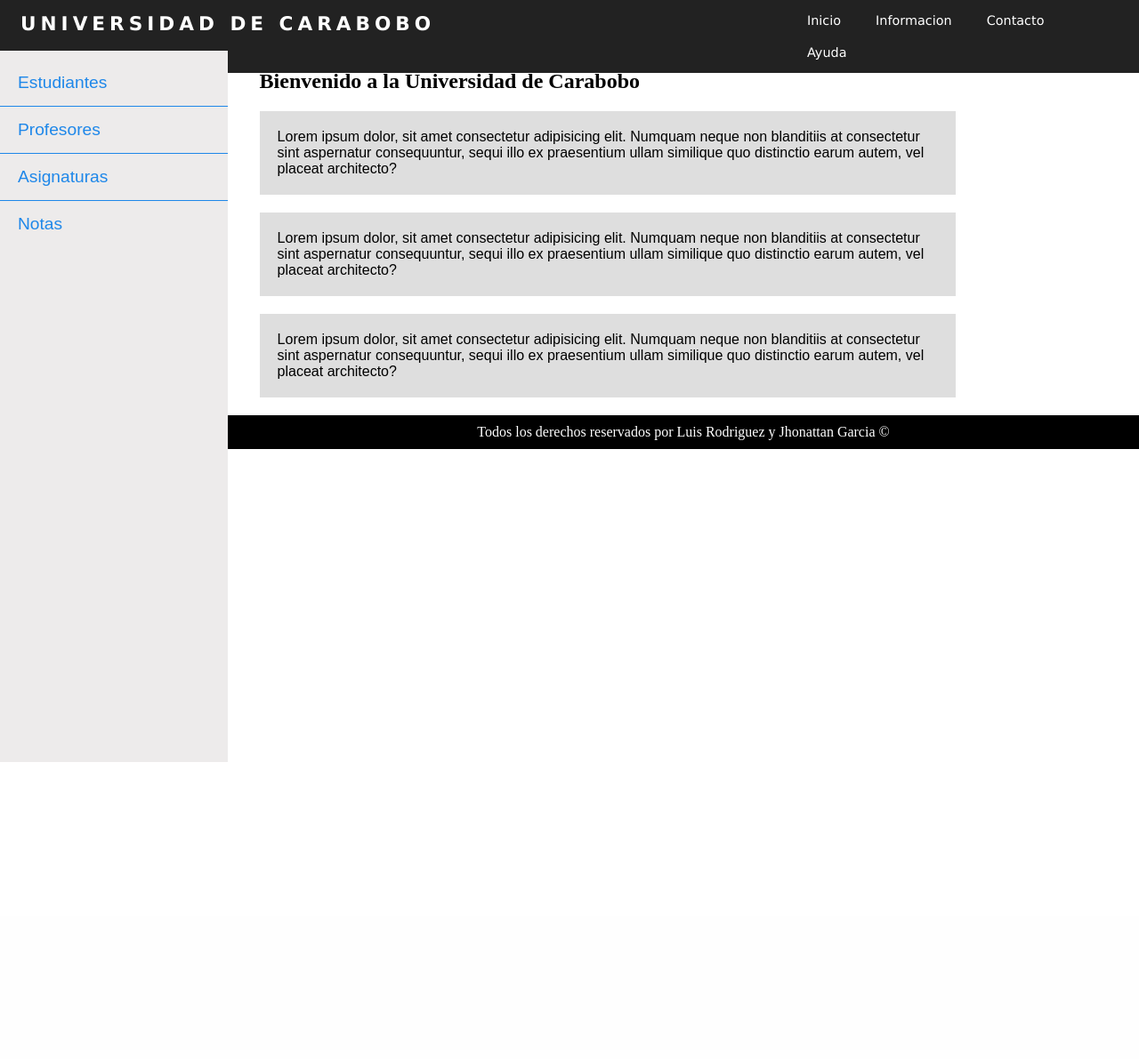
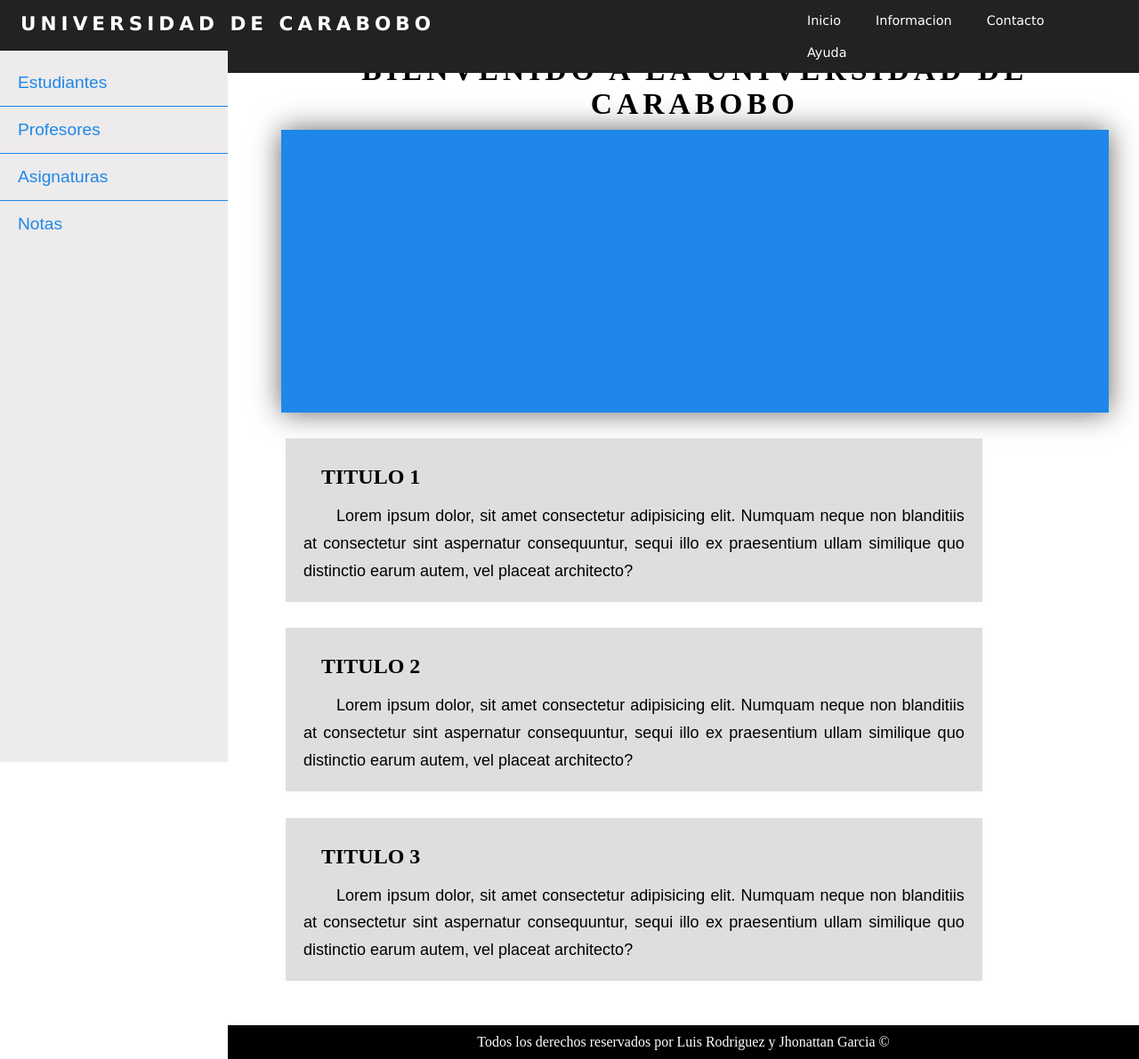
Before and after one commit to DarkusPhantom/proyecto-estudiantes, a PHP site: page / in a window 1280 px wide. Shown: the whole page at 89% size. Before the commit the page ends 857 px from the top, so only its background shows below. Run offline with PHP 8.4, Linux system fonts and the light colour scheme; data that the repository does not hold is empty.

Commit message:
Le di estilos al index. Falta colocar el slider y unas imagenes para finalizar

```diff
--- a/css/styles.css
+++ b/css/styles.css
@@ -73,44 +73,64 @@ nav.navegacion-principal a:hover {
 }
 
 /*Intro de la pagina en index.html*/
-.presentacion{
+div#inicio h2{
+	font-size: 2.1em;
+	text-align: center;
+	text-transform: uppercase;
+	letter-spacing: 5px
+}
+
+div.presentacion {
 	display: block;
-	margin-top: 20px;
+	margin: 3%;
 	background: #dedede;
-	color: black;
 	padding: 20px;
 	width: 80%;
-	font-family: Arial, Helvetica, sans-serif;
 }
 
-div.introduccion {
-	padding: auto;
+div.presentacion h3 {
+	font-size: 1.5em;
+	text-transform: uppercase;
+	margin: 10px auto 15px 20px;
 }
 
-div.introduccion h2{
-	margin-bottom: 10px;
-	font-size: 2.3em;
-	/*font-family: ; Colocarle fuente*/
-	text-align: center;
-}
-
-div.introduccion p {
+div.presentacion p {
+	font-size: 18px;
+	font-family: Arial, Helvetica, sans-serif;
 	text-align: justify;
-	padding: 10px 15px;
-	box-shadow: 0px 30px 30px #666;
-	border: 5px solid #1E87E9;
-	text-indent: 50px; /*Le añade una tabulacion de 50px*/
+	text-indent: 5%;
+	line-height: 1.7;
 }
 
 /*Slider*/
-div#cuadrito {
-	background-color: black;
+div#slidebar {
+	background-color: #1E87E9;
+	width: 95%;
+	padding: 150px;
+	margin: 10px auto;
+	box-shadow: 0px 0px 30px #666;
 }
+
+/*Barritas
+#barritas {
+	width: 60%;
+	text-align: right;
+	margin-top: 12px;
+	float: right;
+}
+
+#barritas span{
+	display: block;
+	background-color: #fff;
+	height: 100%;
+	border-radius: 50px #fff;
+}
+*/
 
 /*Cuerpo de la pagina*/
 div.contenedor {
 	width: 100%;
-	height: 1000px;
+	height: 100%;
 	margin-top: 30px;
 }
 
@@ -247,7 +267,7 @@ nav.navegacion-vertical a.tablinks:hover, .pagination a:hover, .active {
 }
 
 /* Pagination links */
-.pagination { width: 50%; }
+.pagination { width: 50%; margin-left: 5%;}
 
 .pagination a {
 	color: #1E87E9;
@@ -282,7 +302,16 @@ div.contenido form{
     text-align: center;
 }
 
-div.contenido form h2 {	margin-bottom: 20px;}
+div.contenido form h2 {
+	margin-bottom: 20px;
+	font-size: 2em;
+}
+
+div.contenido form p {
+	margin-bottom: 10px;
+	font-size: 20px;
+
+}
 
 div.contenido form div.campo{
     display: block;
@@ -306,9 +335,10 @@ div.campo input{
     border-bottom: 1px solid black;
 }
 
-div.campo  p {
+div.campo p {
 	display: inline-block;
 	margin: 8px 10px auto 10px;
+	font-size: 18px!important;
 }
 
 div.campo p input[type="radio"] {
--- a/index.php
+++ b/index.php
@@ -1,16 +1,29 @@
 <?php include_once 'includes/templates/header.php'; ?>
 
 	<div class="contenedor">
-		<div class="contenido">
-			<div id="cuadrito">
+		<div class="contenido" id="inicio">
+			<h2>Bienvenido a la Universidad de Carabobo</h2>
+			<div id="slidebar">
 				<img src="" alt="">
 			</div>
-
+			<!--<div id="barrita">
+				<span></span>
+				<span></span>
+				<span></span>
+			</div>-->
 			<div id="info-principal">
-				<h2>Bienvenido a la Universidad de Carabobo</h2>
-				<p class="presentacion">Lorem ipsum dolor, sit amet consectetur adipisicing elit. Numquam neque non blanditiis at consectetur sint aspernatur consequuntur, sequi illo ex praesentium ullam similique quo distinctio earum autem, vel placeat architecto?</p>
-				<p class="presentacion">Lorem ipsum dolor, sit amet consectetur adipisicing elit. Numquam neque non blanditiis at consectetur sint aspernatur consequuntur, sequi illo ex praesentium ullam similique quo distinctio earum autem, vel placeat architecto?</p>
-				<p class="presentacion">Lorem ipsum dolor, sit amet consectetur adipisicing elit. Numquam neque non blanditiis at consectetur sint aspernatur consequuntur, sequi illo ex praesentium ullam similique quo distinctio earum autem, vel placeat architecto?</p>
+				<div class="presentacion">
+					<h3>titulo 1</h3>
+					<p>Lorem ipsum dolor, sit amet consectetur adipisicing elit. Numquam neque non blanditiis at consectetur sint aspernatur consequuntur, sequi illo ex praesentium ullam similique quo distinctio earum autem, vel placeat architecto?</p>
+				</div>
+				<div class="presentacion">
+					<h3>titulo 2</h3>
+					<p>Lorem ipsum dolor, sit amet consectetur adipisicing elit. Numquam neque non blanditiis at consectetur sint aspernatur consequuntur, sequi illo ex praesentium ullam similique quo distinctio earum autem, vel placeat architecto?</p>
+				</div>
+				<div class="presentacion">
+					<h3>titulo 3</h3>
+					<p>Lorem ipsum dolor, sit amet consectetur adipisicing elit. Numquam neque non blanditiis at consectetur sint aspernatur consequuntur, sequi illo ex praesentium ullam similique quo distinctio earum autem, vel placeat architecto?</p>
+				</div>
 			</div>
 		</div>
 
```
